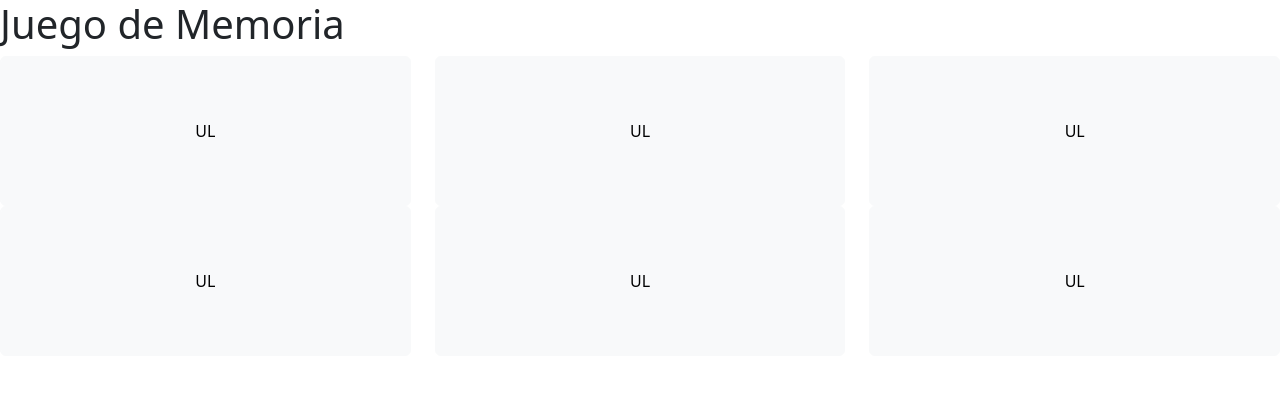
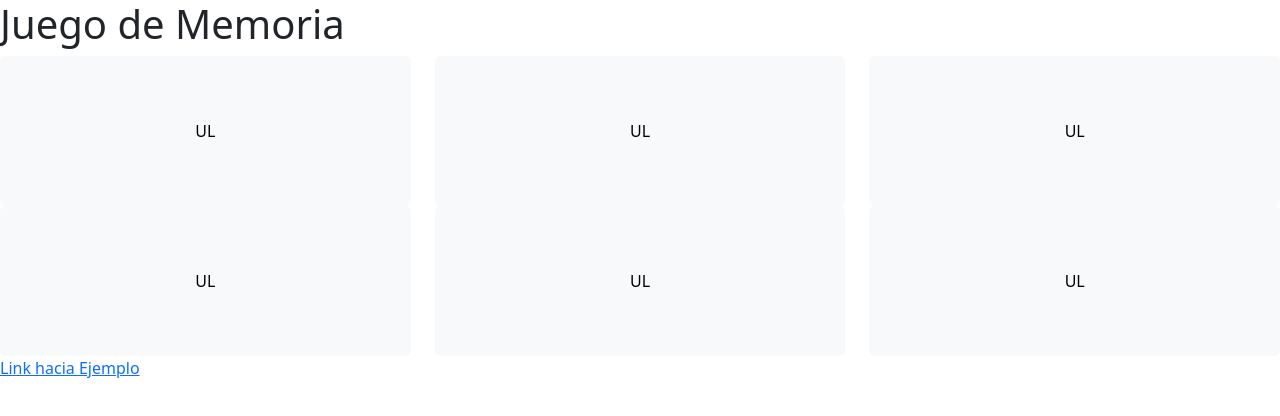
Before and after one commit to ulima-pw/2024-0_2-memoria_react, a React (Create React App) app: page / in a window 1280 px wide. Shown: the top 416 px of the page. Built offline with nearby package versions, Linux system fonts and the light colour scheme.

Commit message:
Utilizacion de router

```diff
--- a/package.json
+++ b/package.json
@@ -9,6 +9,7 @@
     "bootstrap": "^5.3.2",
     "react": "^18.2.0",
     "react-dom": "^18.2.0",
+    "react-router-dom": "^6.21.3",
     "react-scripts": "5.0.1",
     "web-vitals": "^2.1.4"
   },
--- a/src/App.jsx
+++ b/src/App.jsx
@@ -1,8 +1,22 @@
+import EjemploPage from "./EjemploPage"
 import MemoriaPage from "./MemoriaPage"
+
+import { createBrowserRouter, Route, RouterProvider }  from "react-router-dom"
+
+const router = createBrowserRouter([
+    {
+        path : "/",
+        element : <MemoriaPage />
+    },
+    {
+        path : "/ejemplo",
+        element : <EjemploPage />
+    }
+])
 
 const App = () => {
     return <div>
-        <MemoriaPage />
+        <RouterProvider router={router}/>
     </div>
 }
 
--- /dev/null
+++ b/src/EjemploPage.jsx
@@ -0,0 +1,7 @@
+const EjemploPage = () => {
+    return <div>
+        Ejemplo Page
+    </div>
+}
+
+export default EjemploPage
--- a/src/MemoriaPage.jsx
+++ b/src/MemoriaPage.jsx
@@ -1,4 +1,5 @@
 import { useState } from "react"
+import { Link } from "react-router-dom"
 import Tablero from "./components/Tablero"
 
 const simbolosDisponibles = ["&#128151;", "&#128525;", "&#128516;"]
@@ -32,6 +33,7 @@ const MemoriaPage = () => {
             cols={3}
             listaCasillas={ listaCasillas }
             mostrarOnClick={ mostrarCasillaOnClick }/>
+        <Link to={"ejemplo"} >Link hacia Ejemplo </Link>
     </div>
 }
 
```
Also changed, not shown: 1 other file (tests, documents, lock files or other folders).
